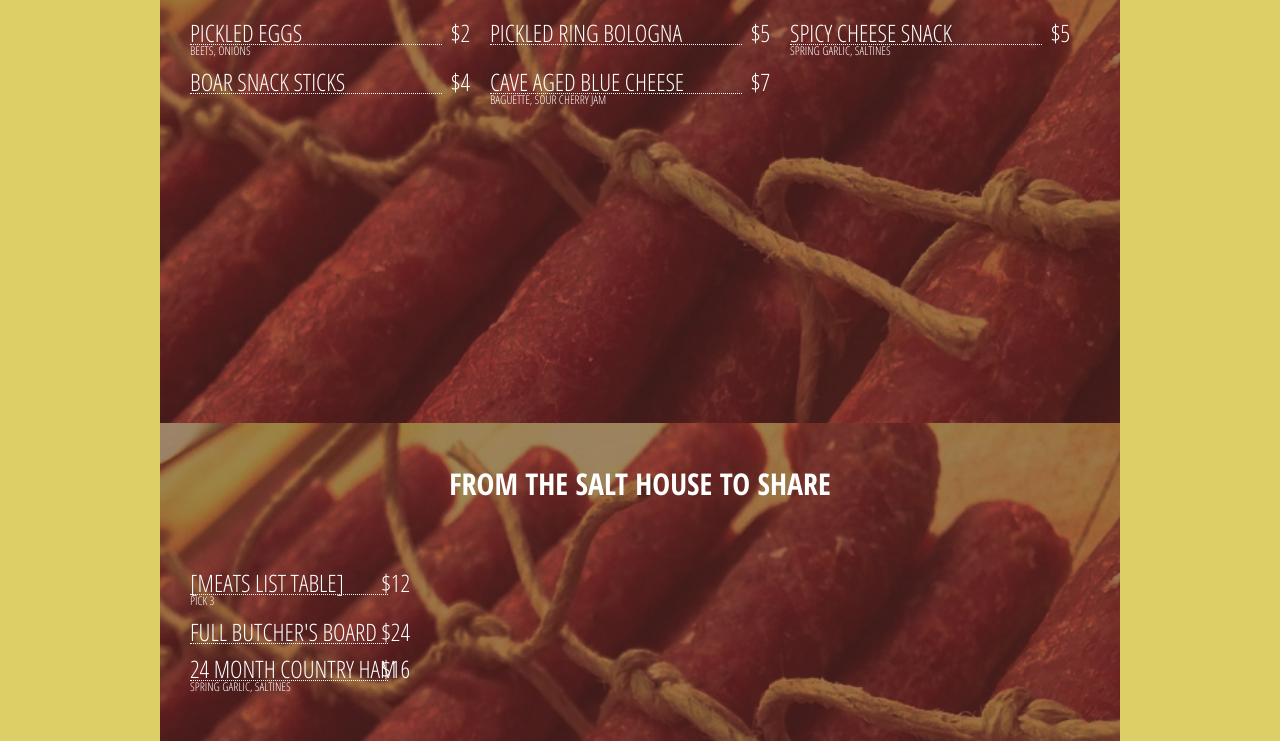
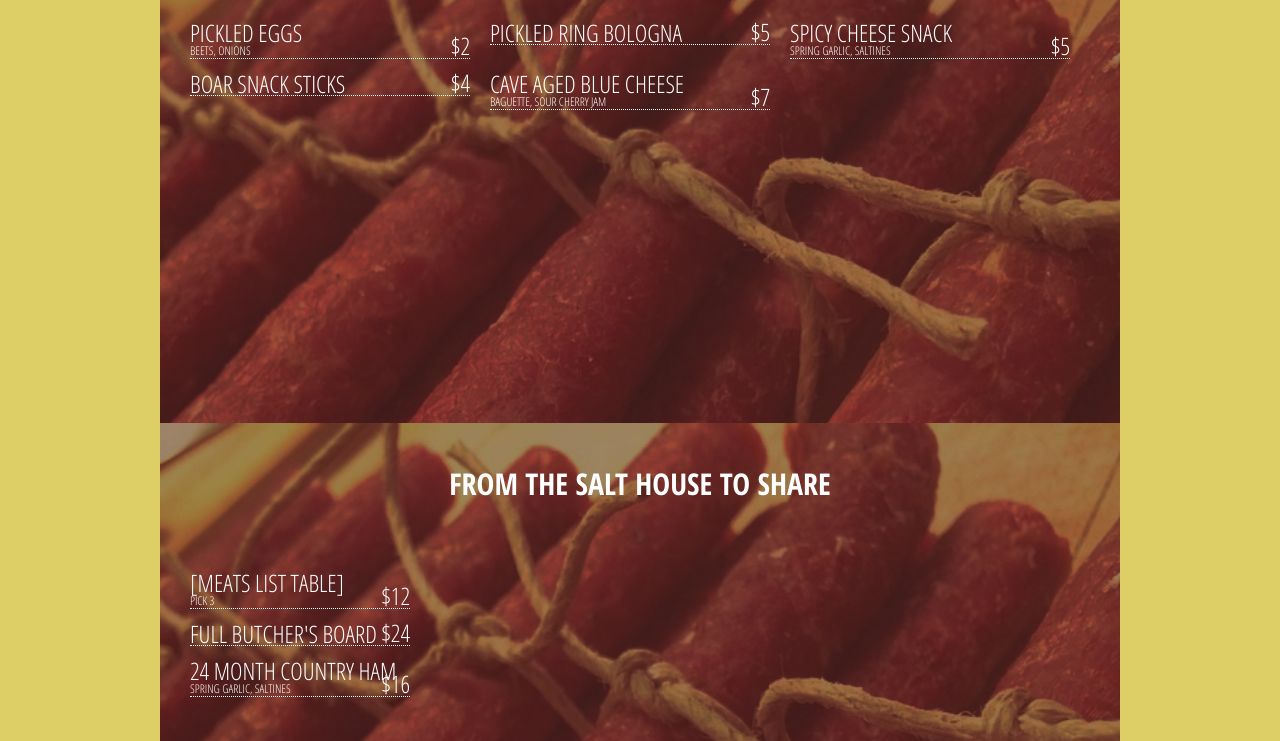
Before and after one commit to acole01/restaurant, a plain HTML site: page index.html in a window 1280 px wide. Shown: the part 706-1447 px from the top of the page. Drawn offline with nearby package versions, Linux system fonts and the light colour scheme.

Commit message:
tinkering

```diff
--- a/css/homepage.css
+++ b/css/homepage.css
@@ -180,24 +180,22 @@ h2 {
 	text-decoration: none;
 }
 .dish-desc {
-	border-top: white 1px dotted;
+	border-bottom: white 1px dotted;
 	position: relative;
 	margin: 0;
 	top: -7px;
-	width: 90%;
 	font-weight: 300;
 	font-size: 12px;
-	line-height: 12px;
+	line-height: 14px;
 	text-transform: uppercase;
 }
 .dish-price{
 	position: absolute;
 	text-align: right;
 	margin: 0;
-	top: 0;
+	bottom: 3px;
 	right: 0;
 	font-size: 24px;
-	line-height: 36px;
 	font-weight: 300;
 }
 #beersnacks, #salthouse, #butcherscuts {
```
